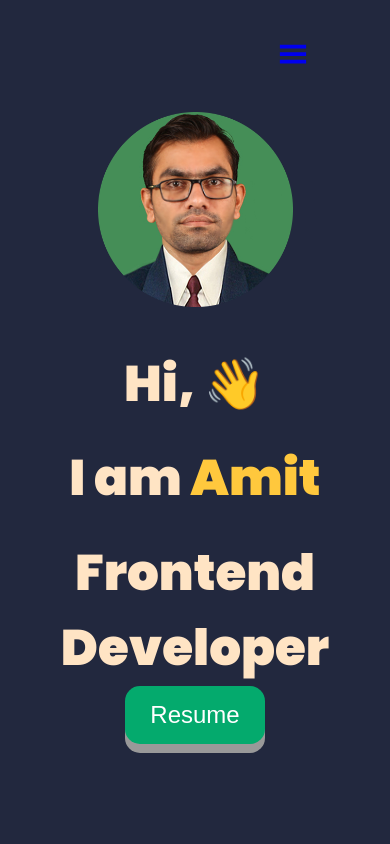
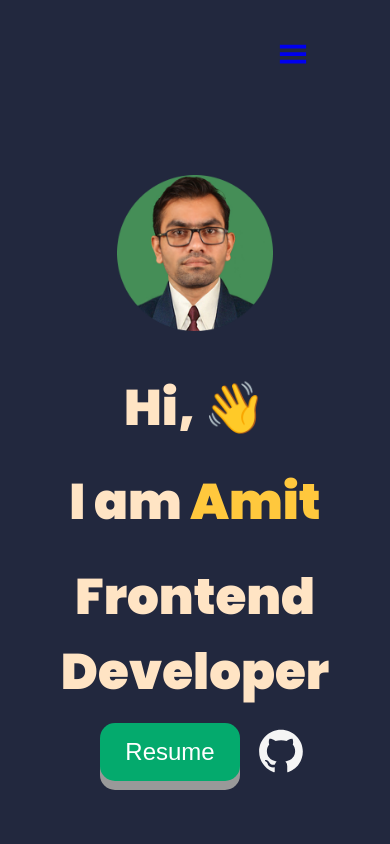
Before and after one commit to amit05c/portfolio, a React (Create React App) app: page / in a window 390 px wide. Shown: the top 844 px of the page. Built offline with nearby package versions, Linux system fonts and the light colour scheme.

Commit message:
project_update

```diff
--- a/src/Pages/Home.jsx
+++ b/src/Pages/Home.jsx
@@ -8,7 +8,7 @@ import styles from "../Styles/home.module.css"
 import Images from "../Images/amit_image.png"
 import Contact from './Contact'
 import resume from "../Resume/resume.pdf"
-
+import { AiFillGithub } from 'react-icons/ai';
 
 
 const Home = () => {
@@ -30,6 +30,7 @@ const Home = () => {
          <h2 className={styles.text}>Frontend Developer</h2>
 
          <a href={resume} download><button className={styles.resume}> Resume</button></a>
+         <a className={styles.logo} href="https://github.com/amit05c" target={"_blank"}><AiFillGithub/></a>
 
         </div>
       </div>
--- a/src/Styles/home.module.css
+++ b/src/Styles/home.module.css
@@ -45,7 +45,7 @@
     justify-content: center;
     /* width: 90%; */
     gap: 4rem;
-    /* height: 100vh; */
+    height: 100vh;
     /* border: 1px solid red; */
     margin: auto;
 
@@ -88,6 +88,17 @@
   }
 
 
+  .logo{
+    font-size: 50px;
+    position: relative;
+    top: 1rem;
+    left: 1rem;
+    /* border: 1px solid red; */
+    /* background-color: rgb(112, 103, 103); */
+    color: whitesmoke;
+  }
+
+
   @media (max-width: 920px) {
 
     .home{
@@ -101,7 +112,7 @@
        }
 
        .photo{
-        width: 50%;
+        width: 40%;
        }
 
 
--- a/src/Styles/projects.module.css
+++ b/src/Styles/projects.module.css
@@ -95,7 +95,9 @@
 
    .project_list>div{
     width: 40%;
-    border: 1px solid red;
+    /* border: 1px solid red; */
+    border-radius: 5%;
+    padding: 2rem;
    }
 
    .techstack{
```
